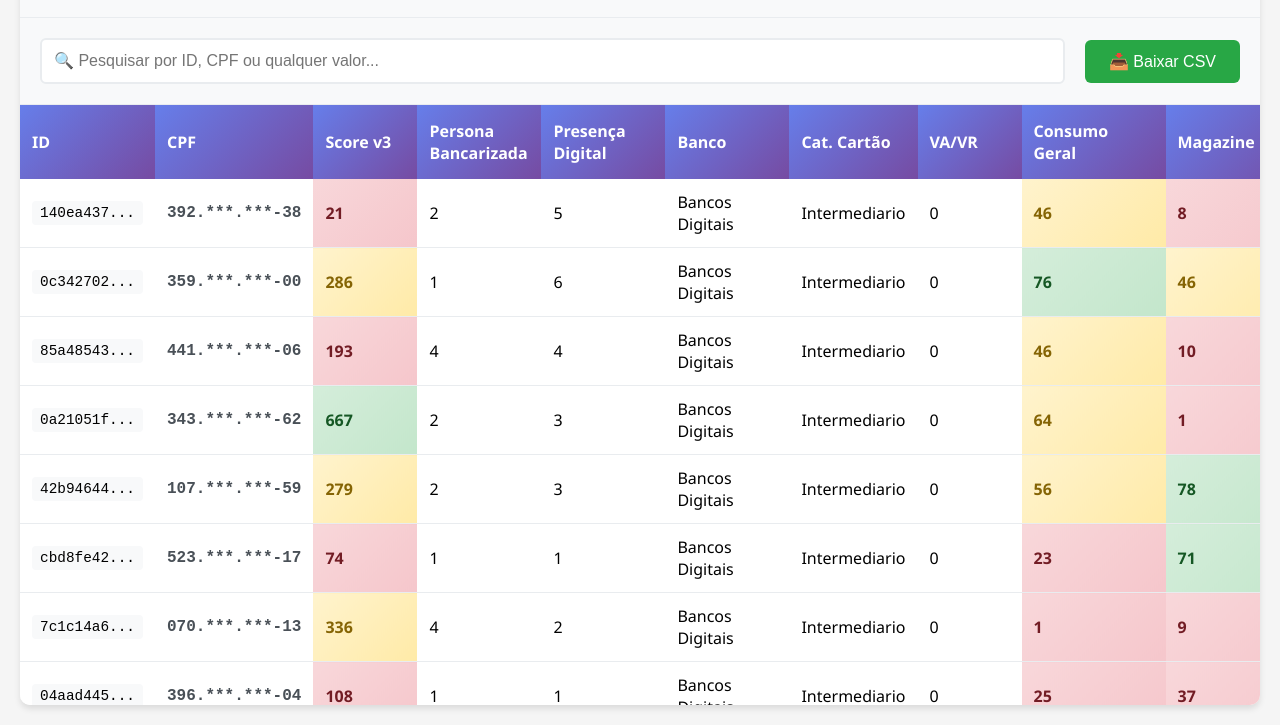
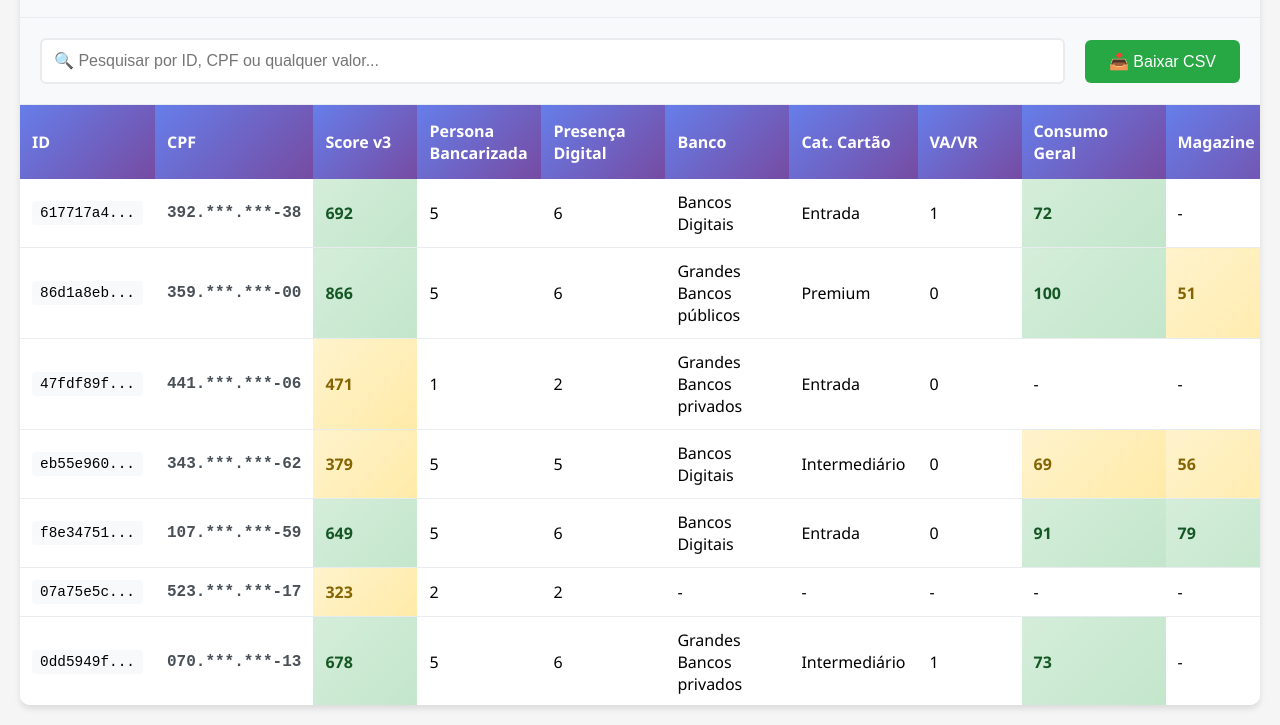
Before and after one commit to levymc/relatorio-clear-sale, a plain HTML site: page index.html in a window 1280 px wide. Shown: the part 259-984 px from the top of the page. Drawn offline with Linux system fonts and the light colour scheme.

Commit message:
feat: atualizadno o relatório

```diff
--- a/index.html
+++ b/index.html
@@ -1,5 +1,6 @@
 <!DOCTYPE html>
 <html lang="pt-BR">
+
 <head>
     <meta charset="UTF-8">
     <meta name="viewport" content="width=device-width, initial-scale=1.0">
@@ -128,14 +129,28 @@
             position: sticky;
             top: 0;
             z-index: 10;
-            box-shadow: 0 2px 4px rgba(0,0,0,0.1);
+            box-shadow: 0 2px 4px rgba(0, 0, 0, 0.1);
         }
 
-        th.id-col { min-width: 80px; }
-        th.document-col { min-width: 120px; }
-        th.score-col { min-width: 80px; }
-        th.persona-col { min-width: 100px; }
-        th.consumption-col { min-width: 120px; }
+        th.id-col {
+            min-width: 80px;
+        }
+
+        th.document-col {
+            min-width: 120px;
+        }
+
+        th.score-col {
+            min-width: 80px;
+        }
+
+        th.persona-col {
+            min-width: 100px;
+        }
+
+        th.consumption-col {
+            min-width: 120px;
+        }
 
         td {
             padding: 12px;
@@ -209,6 +224,7 @@
         }
     </style>
 </head>
+
 <body>
     <div class="container">
         <div class="header">
@@ -218,7 +234,7 @@
 
         <div class="stats">
             <div class="stat">
-                <span class="stat-number" id="total-records">14</span>
+                <span class="stat-number" id="total-records">15</span>
                 <div class="stat-label">Total de Registros</div>
             </div>
             <div class="stat">
@@ -232,7 +248,8 @@
         </div>
 
         <div class="controls">
-            <input type="text" class="search-box" id="searchBox" placeholder="🔍 Pesquisar por ID, CPF ou qualquer valor...">
+            <input type="text" class="search-box" id="searchBox"
+                placeholder="🔍 Pesquisar por ID, CPF ou qualquer valor...">
             <button class="download-btn" onclick="downloadCSV()">📥 Baixar CSV</button>
         </div>
 
@@ -270,20 +287,314 @@
 
     <script>
         const data = [
-            {"id": "140ea4376c8c47a8a7bd1d1a89d6d021", "document": "39272580838", "scoreV3": "21", "personaBancarizada": "2", "personaPresencaDigital": "5", "personaBanco": "Bancos Digitais", "personaCategoriaCartao": "Intermediario", "flagVAVR": "0", "consumoGeral": "46", "magazine": "8", "delivery": "62", "vestuario": "71", "esportes": "26", "farmacia": "78", "casa": "45", "cosmeticos": "19", "eletronicos": "93", "mercados": "44", "pets": "6", "lazer": "87"},
-            {"id": "0c342702942a48b68a3243e8058ca330", "document": "35925580800", "scoreV3": "286", "personaBancarizada": "1", "personaPresencaDigital": "6", "personaBanco": "Bancos Digitais", "personaCategoriaCartao": "Intermediario", "flagVAVR": "0", "consumoGeral": "76", "magazine": "46", "delivery": "20", "vestuario": "6", "esportes": "27", "farmacia": "59", "casa": "31", "cosmeticos": "34", "eletronicos": "33", "mercados": "85", "pets": "51", "lazer": "3"},
-            {"id": "85a485434f50404aaebbcb616dcaa92c", "document": "44141999806", "scoreV3": "193", "personaBancarizada": "4", "personaPresencaDigital": "4", "personaBanco": "Bancos Digitais", "personaCategoriaCartao": "Intermediario", "flagVAVR": "0", "consumoGeral": "46", "magazine": "10", "delivery": "23", "vestuario": "49", "esportes": "86", "farmacia": "67", "casa": "2", "cosmeticos": "59", "eletronicos": "93", "mercados": "22", "pets": "17", "lazer": "92"},
-            {"id": "0a21051fcb8f49d2b0c4e673e8a18dba", "document": "34376320862", "scoreV3": "667", "personaBancarizada": "2", "personaPresencaDigital": "3", "personaBanco": "Bancos Digitais", "personaCategoriaCartao": "Intermediario", "flagVAVR": "0", "consumoGeral": "64", "magazine": "1", "delivery": "34", "vestuario": "96", "esportes": "54", "farmacia": "68", "casa": "89", "cosmeticos": "33", "eletronicos": "96", "mercados": "51", "pets": "60", "lazer": "41"},
-            {"id": "42b946447a62483589afd26d94f6467b", "document": "10700421459", "scoreV3": "279", "personaBancarizada": "2", "personaPresencaDigital": "3", "personaBanco": "Bancos Digitais", "personaCategoriaCartao": "Intermediario", "flagVAVR": "0", "consumoGeral": "56", "magazine": "78", "delivery": "58", "vestuario": "66", "esportes": "61", "farmacia": "85", "casa": "6", "cosmeticos": "91", "eletronicos": "95", "mercados": "55", "pets": "32", "lazer": "26"},
-            {"id": "cbd8fe428c8443d9af4b37677114b504", "document": "52386825817", "scoreV3": "74", "personaBancarizada": "1", "personaPresencaDigital": "1", "personaBanco": "Bancos Digitais", "personaCategoriaCartao": "Intermediario", "flagVAVR": "0", "consumoGeral": "23", "magazine": "71", "delivery": "14", "vestuario": "13", "esportes": "61", "farmacia": "6", "casa": "62", "cosmeticos": "74", "eletronicos": "1", "mercados": "1", "pets": "15", "lazer": "67"},
-            {"id": "7c1c14a6cf464110bdc0e60e7c6cc0a3", "document": "07062261513", "scoreV3": "336", "personaBancarizada": "4", "personaPresencaDigital": "2", "personaBanco": "Bancos Digitais", "personaCategoriaCartao": "Intermediario", "flagVAVR": "0", "consumoGeral": "1", "magazine": "9", "delivery": "26", "vestuario": "17", "esportes": "3", "farmacia": "48", "casa": "54", "cosmeticos": "52", "eletronicos": "20", "mercados": "91", "pets": "44", "lazer": "82"},
-            {"id": "04aad4455b5e4a09916e91fc9f6604be", "document": "39600383804", "scoreV3": "108", "personaBancarizada": "1", "personaPresencaDigital": "1", "personaBanco": "Bancos Digitais", "personaCategoriaCartao": "Intermediario", "flagVAVR": "0", "consumoGeral": "25", "magazine": "37", "delivery": "25", "vestuario": "29", "esportes": "91", "farmacia": "2", "casa": "60", "cosmeticos": "74", "eletronicos": "20", "mercados": "7", "pets": "36", "lazer": "35"},
-            {"id": "ca68fcef0ad74a848ef9129c8a224297", "document": "48993626847", "scoreV3": "724", "personaBancarizada": "4", "personaPresencaDigital": "2", "personaBanco": "Bancos Digitais", "personaCategoriaCartao": "Intermediario", "flagVAVR": "0", "consumoGeral": "34", "magazine": "76", "delivery": "8", "vestuario": "5", "esportes": "28", "farmacia": "6", "casa": "54", "cosmeticos": "37", "eletronicos": "97", "mercados": "14", "pets": "68", "lazer": "65"},
-            {"id": "d737722cf5b74c299e63fefe652ca849", "document": "37656250867", "scoreV3": "737", "personaBancarizada": "5", "personaPresencaDigital": "5", "personaBanco": "Bancos Digitais", "personaCategoriaCartao": "Intermediario", "flagVAVR": "0", "consumoGeral": "1", "magazine": "9", "delivery": "19", "vestuario": "63", "esportes": "50", "farmacia": "66", "casa": "16", "cosmeticos": "31", "eletronicos": "88", "mercados": "34", "pets": "50", "lazer": "21"},
-            {"id": "e684c044e63243f38a9214326d683592", "document": "41135581835", "scoreV3": "238", "personaBancarizada": "1", "personaPresencaDigital": "6", "personaBanco": "Bancos Digitais", "personaCategoriaCartao": "Intermediario", "flagVAVR": "0", "consumoGeral": "73", "magazine": "60", "delivery": "41", "vestuario": "90", "esportes": "58", "farmacia": "23", "casa": "41", "cosmeticos": "70", "eletronicos": "21", "mercados": "60", "pets": "16", "lazer": "40"},
-            {"id": "bbec70b75f734a2aab88ddf4e9c43a36", "document": "50523433883", "scoreV3": "894", "personaBancarizada": "3", "personaPresencaDigital": "2", "personaBanco": "Bancos Digitais", "personaCategoriaCartao": "Intermediario", "flagVAVR": "0", "consumoGeral": "57", "magazine": "61", "delivery": "66", "vestuario": "89", "esportes": "76", "farmacia": "19", "casa": "3", "cosmeticos": "23", "eletronicos": "100", "mercados": "89", "pets": "28", "lazer": "86"},
-            {"id": "61a9b0f1c7dd4925859766c58521b1c3", "document": "44365525867", "scoreV3": "180", "personaBancarizada": "4", "personaPresencaDigital": "2", "personaBanco": "Bancos Digitais", "personaCategoriaCartao": "Intermediario", "flagVAVR": "0", "consumoGeral": "76", "magazine": "19", "delivery": "13", "vestuario": "14", "esportes": "29", "farmacia": "6", "casa": "47", "cosmeticos": "50", "eletronicos": "89", "mercados": "67", "pets": "1", "lazer": "54"},
-            {"id": "d306aa1797ed4f1f99b209d0b08c6ac8", "document": "46728004823", "scoreV3": "578", "personaBancarizada": "2", "personaPresencaDigital": "5", "personaBanco": "Bancos Digitais", "personaCategoriaCartao": "Intermediario", "flagVAVR": "0", "consumoGeral": "51", "magazine": "99", "delivery": "96", "vestuario": "38", "esportes": "58", "farmacia": "59", "casa": "27", "cosmeticos": "24", "eletronicos": "95", "mercados": "99", "pets": "6", "lazer": "23"}
+            {
+                "id": "617717a40aa244bc99e169816578d278",
+                "document": "39272580838",
+                "scoreV3": "692",
+                "personaBancarizada": "5",
+                "personaPresencaDigital": "6",
+                "personaBanco": "Bancos Digitais",
+                "personaCategoriaCartao": "Entrada",
+                "flagVAVR": "1",
+                "consumoGeral": "72",
+                "magazine": null,
+                "delivery": "86",
+                "vestuario": "13",
+                "esportes": null,
+                "farmacia": null,
+                "casa": null,
+                "cosmeticos": null,
+                "eletronicos": null,
+                "mercados": "11",
+                "pets": null,
+                "lazer": null
+            },
+            {
+                "id": "86d1a8eb692b4ee197ca9164eb73b0f7",
+                "document": "35925580800",
+                "scoreV3": "866",
+                "personaBancarizada": "5",
+                "personaPresencaDigital": "6",
+                "personaBanco": "Grandes Bancos públicos",
+                "personaCategoriaCartao": "Premium",
+                "flagVAVR": "0",
+                "consumoGeral": "100",
+                "magazine": "51",
+                "delivery": "87",
+                "vestuario": "99",
+                "esportes": null,
+                "farmacia": null,
+                "casa": "100",
+                "cosmeticos": null,
+                "eletronicos": "98",
+                "mercados": null,
+                "pets": null,
+                "lazer": null
+            },
+            {
+                "id": "47fdf89fa282499ebaf4c6d875a3c45f",
+                "document": "44141999806",
+                "scoreV3": "471",
+                "personaBancarizada": "1",
+                "personaPresencaDigital": "2",
+                "personaBanco": "Grandes Bancos privados",
+                "personaCategoriaCartao": "Entrada",
+                "flagVAVR": "0",
+                "consumoGeral": null,
+                "magazine": null,
+                "delivery": null,
+                "vestuario": null,
+                "esportes": null,
+                "farmacia": null,
+                "casa": null,
+                "cosmeticos": null,
+                "eletronicos": null,
+                "mercados": null,
+                "pets": null,
+                "lazer": null
+            },
+            {
+                "id": "eb55e9607a1b429798cbdf76fe5bed6b",
+                "document": "34376320862",
+                "scoreV3": "379",
+                "personaBancarizada": "5",
+                "personaPresencaDigital": "5",
+                "personaBanco": "Bancos Digitais",
+                "personaCategoriaCartao": "Intermediário",
+                "flagVAVR": "0",
+                "consumoGeral": "69",
+                "magazine": "56",
+                "delivery": "71",
+                "vestuario": null,
+                "esportes": null,
+                "farmacia": null,
+                "casa": null,
+                "cosmeticos": null,
+                "eletronicos": null,
+                "mercados": null,
+                "pets": null,
+                "lazer": null
+            },
+            {
+                "id": "f8e347517ba14e2b9aa8e4243d4ecd69",
+                "document": "10700421459",
+                "scoreV3": "649",
+                "personaBancarizada": "5",
+                "personaPresencaDigital": "6",
+                "personaBanco": "Bancos Digitais",
+                "personaCategoriaCartao": "Entrada",
+                "flagVAVR": "0",
+                "consumoGeral": "91",
+                "magazine": "79",
+                "delivery": "87",
+                "vestuario": null,
+                "esportes": "67",
+                "farmacia": null,
+                "casa": "36",
+                "cosmeticos": null,
+                "eletronicos": null,
+                "mercados": "41",
+                "pets": null,
+                "lazer": null
+            },
+            {
+                "id": "07a75e5c409644afb4edf05e24b51a73",
+                "document": "52386825817",
+                "scoreV3": "323",
+                "personaBancarizada": "2",
+                "personaPresencaDigital": "2",
+                "personaBanco": null,
+                "personaCategoriaCartao": null,
+                "flagVAVR": null,
+                "consumoGeral": null,
+                "magazine": null,
+                "delivery": null,
+                "vestuario": null,
+                "esportes": null,
+                "farmacia": null,
+                "casa": null,
+                "cosmeticos": null,
+                "eletronicos": null,
+                "mercados": null,
+                "pets": null,
+                "lazer": null
+            },
+            {
+                "id": "0dd5949f2f934b03a01e98a4a4cf34c1",
+                "document": "07062261513",
+                "scoreV3": "678",
+                "personaBancarizada": "5",
+                "personaPresencaDigital": "6",
+                "personaBanco": "Grandes Bancos privados",
+                "personaCategoriaCartao": "Intermediário",
+                "flagVAVR": "1",
+                "consumoGeral": "73",
+                "magazine": null,
+                "delivery": "64",
+                "vestuario": null,
+                "esportes": "95",
+                "farmacia": null,
+                "casa": null,
+                "cosmeticos": null,
+                "eletronicos": null,
+                "mercados": null,
+                "pets": null,
+                "lazer": null
+            },
+            {
+                "id": "0347170b87d84b77ae0b8eaa5a9842f3",
+                "document": "39600383804",
+                "scoreV3": "720",
+                "personaBancarizada": "5",
+                "personaPresencaDigital": "6",
+                "personaBanco": "Bancos Digitais",
+                "personaCategoriaCartao": "Intermediário",
+                "flagVAVR": "1",
+                "consumoGeral": "89",
+                "magazine": "84",
+                "delivery": "50",
+                "vestuario": "58",
+                "esportes": "49",
+                "farmacia": "47",
+                "casa": null,
+                "cosmeticos": "74",
+                "eletronicos": null,
+                "mercados": "4",
+                "pets": null,
+                "lazer": null
+            },
+            {
+                "id": "6510b1f140d74d269ed2bd3a866952f2",
+                "document": "48993626847",
+                "scoreV3": "387",
+                "personaBancarizada": "5",
+                "personaPresencaDigital": "6",
+                "personaBanco": "Bancos Digitais",
+                "personaCategoriaCartao": "Entrada",
+                "flagVAVR": "1",
+                "consumoGeral": "49",
+                "magazine": null,
+                "delivery": "18",
+                "vestuario": "69",
+                "esportes": null,
+                "farmacia": null,
+                "casa": null,
+                "cosmeticos": null,
+                "eletronicos": null,
+                "mercados": null,
+                "pets": null,
+                "lazer": null
+            },
+            {
+                "id": "59855f3ad307457ab9ea2592e70747c3",
+                "document": "37656250867",
+                "scoreV3": "499",
+                "personaBancarizada": "4",
+                "personaPresencaDigital": "6",
+                "personaBanco": "Grandes Bancos públicos",
+                "personaCategoriaCartao": "Entrada",
+                "flagVAVR": "0",
+                "consumoGeral": null,
+                "magazine": null,
+                "delivery": null,
+                "vestuario": null,
+                "esportes": null,
+                "farmacia": null,
+                "casa": null,
+                "cosmeticos": null,
+                "eletronicos": null,
+                "mercados": null,
+                "pets": null,
+                "lazer": null
+            },
+            {
+                "id": "8fafbedeee3d4d67b591da009518c3dd",
+                "document": "41135581835",
+                "scoreV3": "384",
+                "personaBancarizada": "5",
+                "personaPresencaDigital": "3",
+                "personaBanco": "Outros",
+                "personaCategoriaCartao": "Entrada",
+                "flagVAVR": "0",
+                "consumoGeral": "22",
+                "magazine": null,
+                "delivery": null,
+                "vestuario": null,
+                "esportes": null,
+                "farmacia": null,
+                "casa": null,
+                "cosmeticos": "29",
+                "eletronicos": null,
+                "mercados": null,
+                "pets": null,
+                "lazer": null
+            },
+            {
+                "id": "11a909aa29a0480aa5e352cc500217b4",
+                "document": "50523433883",
+                "scoreV3": "346",
+                "personaBancarizada": "3",
+                "personaPresencaDigital": "2",
+                "personaBanco": "Outros",
+                "personaCategoriaCartao": "Entrada",
+                "flagVAVR": "0",
+                "consumoGeral": "33",
+                "magazine": null,
+                "delivery": "55",
+                "vestuario": null,
+                "esportes": null,
+                "farmacia": null,
+                "casa": null,
+                "cosmeticos": null,
+                "eletronicos": null,
+                "mercados": null,
+                "pets": null,
+                "lazer": null
+            },
+            {
+                "id": "398683ee14264769a18ef4f54e5a197f",
+                "document": "44365525867",
+                "scoreV3": "803",
+                "personaBancarizada": "3",
+                "personaPresencaDigital": "6",
+                "personaBanco": "Bancos Digitais",
+                "personaCategoriaCartao": "Entrada",
+                "flagVAVR": "0",
+                "consumoGeral": "31",
+                "magazine": null,
+                "delivery": "1",
+                "vestuario": null,
+                "esportes": "20",
+                "farmacia": "22",
+                "casa": null,
+                "cosmeticos": null,
+                "eletronicos": null,
+                "mercados": null,
+                "pets": null,
+                "lazer": null
+            },
+            {
+                "id": "eba4288d53724a7d8e4de4e286d46948",
+                "document": "46728004823",
+                "scoreV3": "643",
+                "personaBancarizada": "5",
+                "personaPresencaDigital": "5",
+                "personaBanco": "Grandes Bancos privados",
+                "personaCategoriaCartao": "Entrada",
+                "flagVAVR": "0",
+                "consumoGeral": "83",
+                "magazine": "78",
+                "delivery": null,
+                "vestuario": null,
+                "esportes": null,
+                "farmacia": null,
+                "casa": "61",
+                "cosmeticos": null,
+                "eletronicos": null,
+                "mercados": null,
+                "pets": null,
+                "lazer": null
+            }
         ];
 
         let filteredData = [...data];
@@ -319,27 +630,27 @@
             filteredData.forEach(row => {
                 const tr = document.createElement('tr');
                 tr.innerHTML = `
-                    <td><div class="document-id">${row.id.substring(0, 8)}...</div></td>
-                    <td><div class="cpf">${formatCPF(row.document)}</div></td>
-                    <td class="${getScoreClass(row.scoreV3)}">${row.scoreV3}</td>
-                    <td>${row.personaBancarizada}</td>
-                    <td>${row.personaPresencaDigital}</td>
-                    <td>${row.personaBanco}</td>
-                    <td>${row.personaCategoriaCartao}</td>
-                    <td>${row.flagVAVR}</td>
-                    <td class="${getScoreClass(row.consumoGeral, true)}">${row.consumoGeral}</td>
-                    <td class="${getScoreClass(row.magazine, true)}">${row.magazine}</td>
-                    <td class="${getScoreClass(row.delivery, true)}">${row.delivery}</td>
-                    <td class="${getScoreClass(row.vestuario, true)}">${row.vestuario}</td>
-                    <td class="${getScoreClass(row.esportes, true)}">${row.esportes}</td>
-                    <td class="${getScoreClass(row.farmacia, true)}">${row.farmacia}</td>
-                    <td class="${getScoreClass(row.casa, true)}">${row.casa}</td>
-                    <td class="${getScoreClass(row.cosmeticos, true)}">${row.cosmeticos}</td>
-                    <td class="${getScoreClass(row.eletronicos, true)}">${row.eletronicos}</td>
-                    <td class="${getScoreClass(row.mercados, true)}">${row.mercados}</td>
-                    <td class="${getScoreClass(row.pets, true)}">${row.pets}</td>
-                    <td class="${getScoreClass(row.lazer, true)}">${row.lazer}</td>
-                `;
+        <td><div class="document-id">${row.id.substring(0, 8)}...</div></td>
+        <td><div class="cpf">${formatCPF(row.document)}</div></td>
+        <td class="${getScoreClass(row.scoreV3)}">${row.scoreV3}</td>
+        <td>${row.personaBancarizada || '-'}</td>
+        <td>${row.personaPresencaDigital || '-'}</td>
+        <td>${row.personaBanco || '-'}</td>
+        <td>${row.personaCategoriaCartao || '-'}</td>
+        <td>${row.flagVAVR || '-'}</td>
+        <td class="${row.consumoGeral ? getScoreClass(row.consumoGeral, true) : ''}">${row.consumoGeral || '-'}</td>
+        <td class="${row.magazine ? getScoreClass(row.magazine, true) : ''}">${row.magazine || '-'}</td>
+        <td class="${row.delivery ? getScoreClass(row.delivery, true) : ''}">${row.delivery || '-'}</td>
+        <td class="${row.vestuario ? getScoreClass(row.vestuario, true) : ''}">${row.vestuario || '-'}</td>
+        <td class="${row.esportes ? getScoreClass(row.esportes, true) : ''}">${row.esportes || '-'}</td>
+        <td class="${row.farmacia ? getScoreClass(row.farmacia, true) : ''}">${row.farmacia || '-'}</td>
+        <td class="${row.casa ? getScoreClass(row.casa, true) : ''}">${row.casa || '-'}</td>
+        <td class="${row.cosmeticos ? getScoreClass(row.cosmeticos, true) : ''}">${row.cosmeticos || '-'}</td>
+        <td class="${row.eletronicos ? getScoreClass(row.eletronicos, true) : ''}">${row.eletronicos || '-'}</td>
+        <td class="${row.mercados ? getScoreClass(row.mercados, true) : ''}">${row.mercados || '-'}</td>
+        <td class="${row.pets ? getScoreClass(row.pets, true) : ''}">${row.pets || '-'}</td>
+        <td class="${row.lazer ? getScoreClass(row.lazer, true) : ''}">${row.lazer || '-'}</td>
+    `;
                 tbody.appendChild(tr);
             });
 
@@ -435,4 +746,5 @@
         renderTable();
     </script>
 </body>
+
 </html>
```
